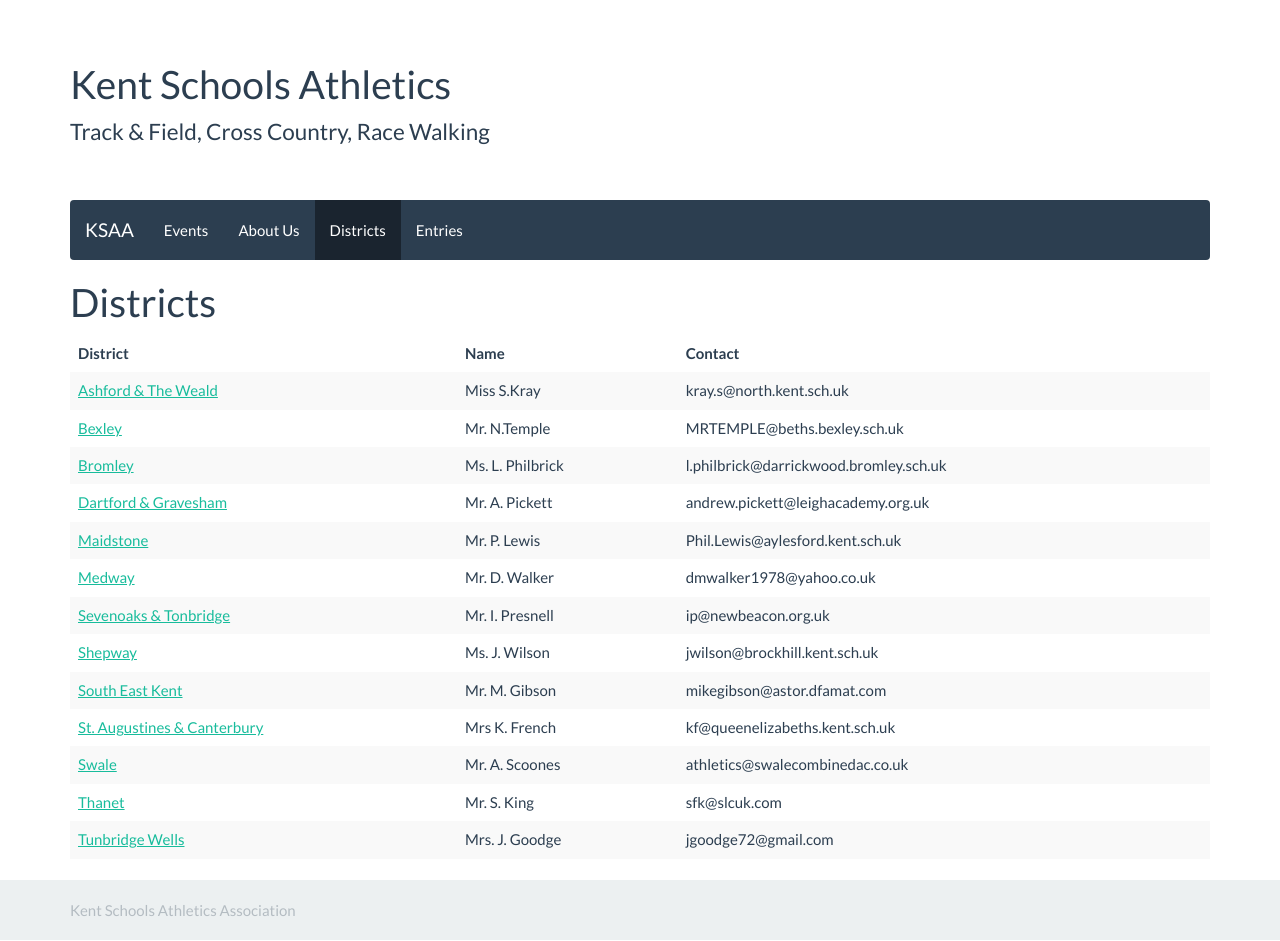
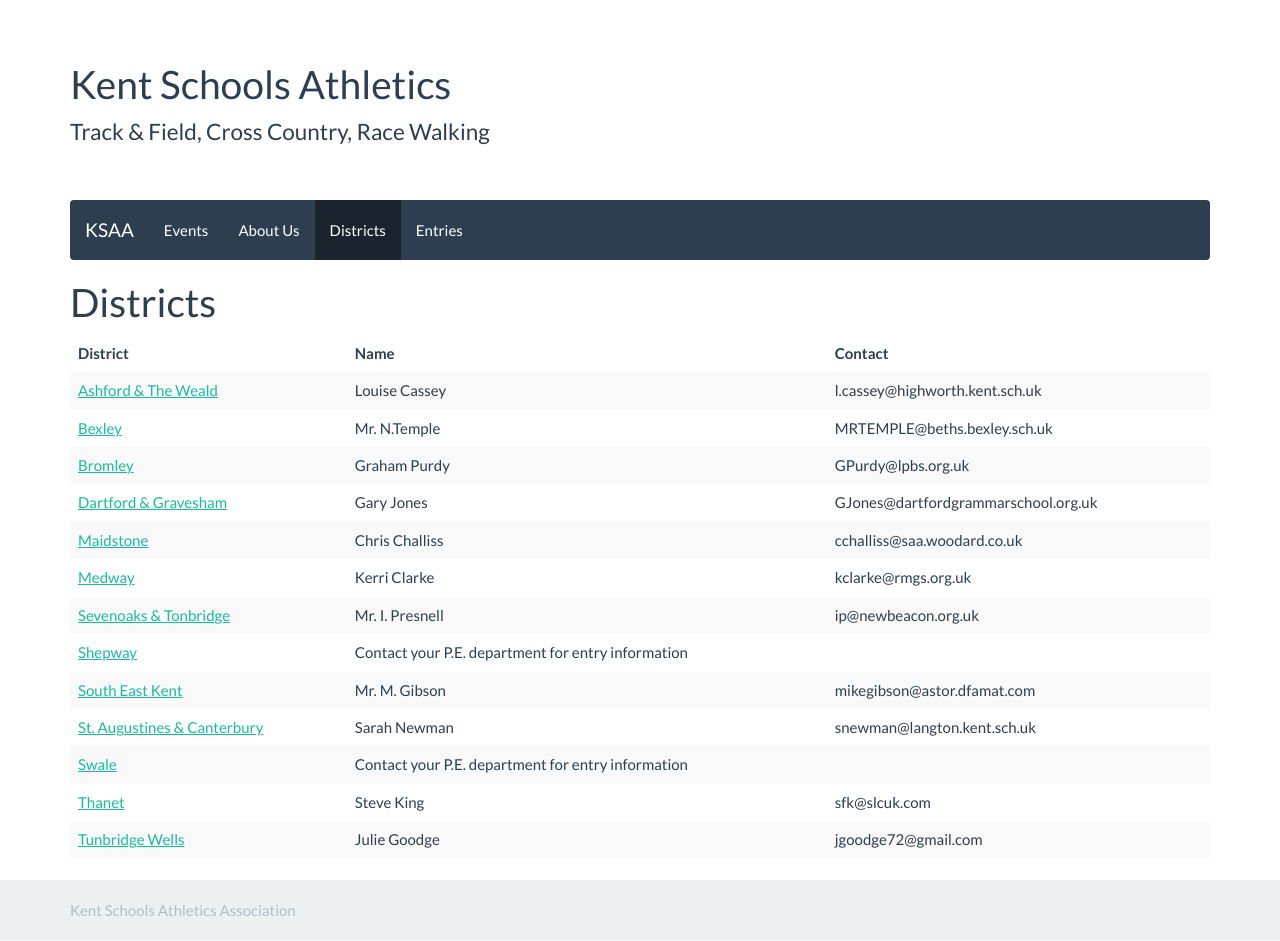
Before and after one commit to chrisnewark/chrisnewark.github.io, a Jekyll site: the page built from districts/index.md, in a window 1280 px wide. Built offline with Jekyll 4.4.1, drawn with Linux system fonts in a browser that asks for light colours; nearby versions of some CDN libraries.

Commit message:
Updated district managers

```diff
--- a/_config.yml
+++ b/_config.yml
@@ -1,5 +1,5 @@
 current_school_year: 16-17
-current_season: winter
+current_season: summer
 future: true
 collections:
     events:
--- a/_districts/ashford-and-the-weald.md
+++ b/_districts/ashford-and-the-weald.md
@@ -1,8 +1,8 @@
 ---
 layout: default
 title: Ashford & The Weald
-summer_manager: Miss S.Kray
-summer_manager-email: kray.s@north.kent.sch.uk
+summer_manager: Louise Cassey
+summer_manager-email: l.cassey@highworth.kent.sch.uk
 winter_manager: Miss S.Kray
 winter_manager-email: kray.s@north.kent.sch.uk
 ---
--- a/_districts/bromley.md
+++ b/_districts/bromley.md
@@ -1,8 +1,8 @@
 ---
 layout: default
 title: Bromley
-summer_manager: Vikki Eason
-summer_manager-email: vikki.eason@newsteadwood.bromley.sch.uk
+summer_manager: Graham Purdy
+summer_manager-email: GPurdy@lpbs.org.uk
 winter_manager: Ms. L. Philbrick
 winter_manager-email: l.philbrick@darrickwood.bromley.sch.uk
 ---
--- a/_districts/medway.md
+++ b/_districts/medway.md
@@ -1,8 +1,8 @@
 ---
 layout: default
 title: Medway
-summer_manager: Mr. D. Walker
-summer_manager-email: dmwalker1978@yahoo.co.uk
+summer_manager: Kerri Clarke
+summer_manager-email: kclarke@rmgs.org.uk
 winter_manager: Mr. D. Walker
 winter_manager-email: dmwalker1978@yahoo.co.uk
 ---
--- a/_districts/st-augustines-and-canterbury.md
+++ b/_districts/st-augustines-and-canterbury.md
@@ -1,8 +1,8 @@
 ---
 layout: default
 title: St. Augustines & Canterbury
-summer_manager: Mrs K. French
-summer_manager-email: kf@queenelizabeths.kent.sch.uk
+summer_manager: Sarah Newman
+summer_manager-email: snewman@langton.kent.sch.uk
 winter_manager: Mrs K. French
 winter_manager-email: kf@queenelizabeths.kent.sch.uk
 ---
```
